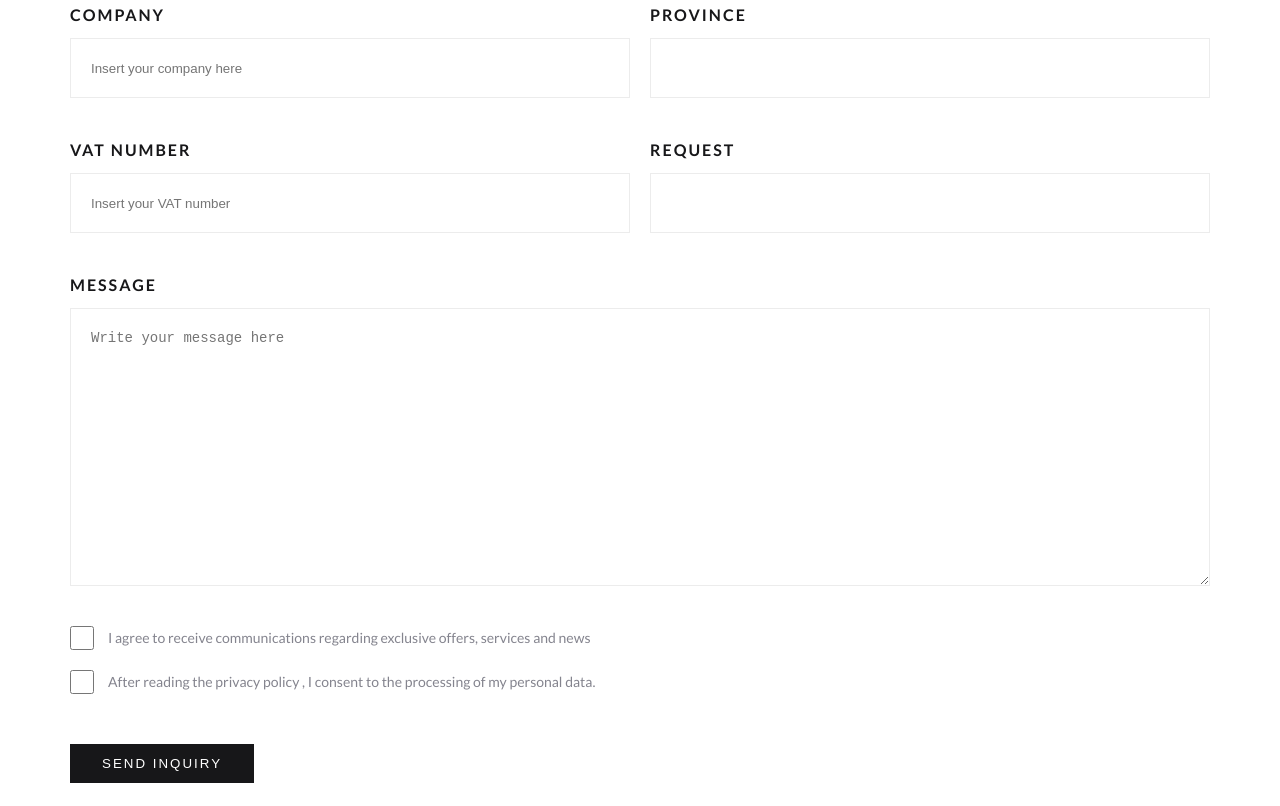
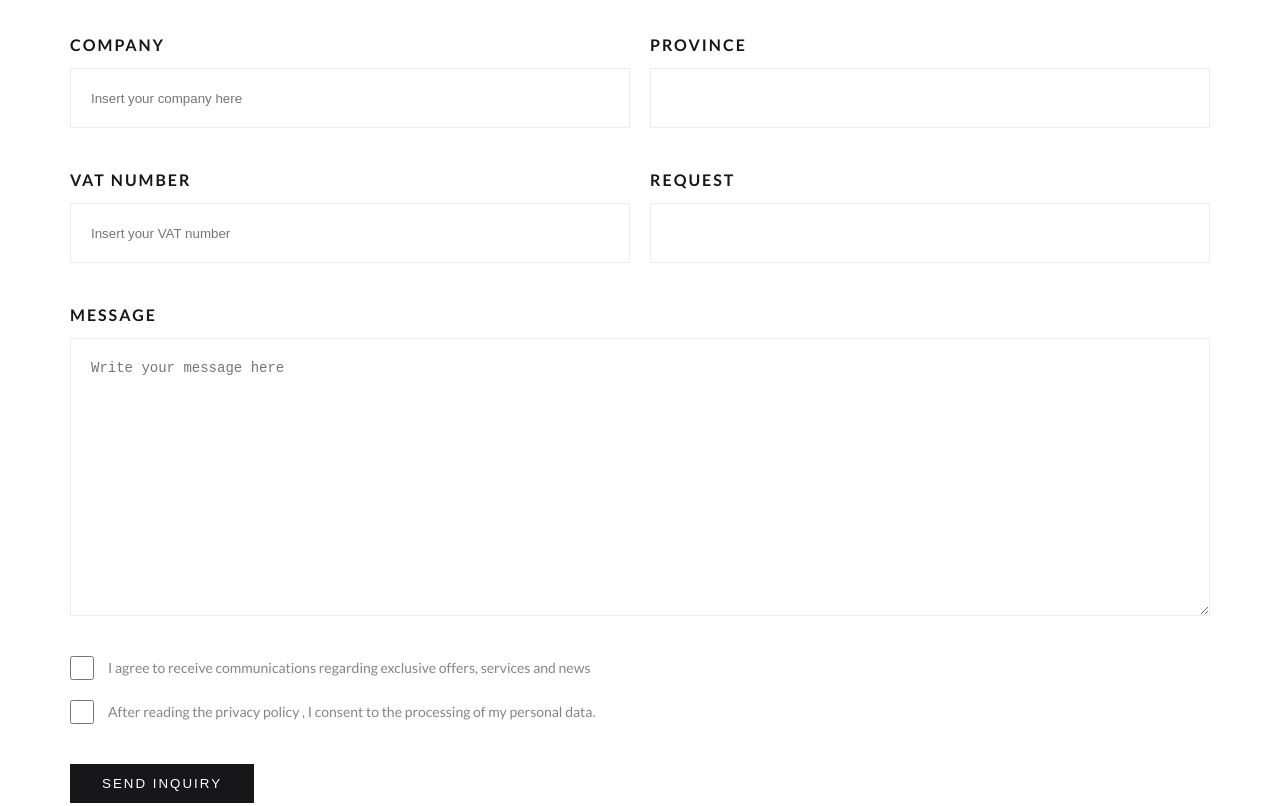
Before and after one commit to thinhblack2k/shopdercalonew, a plain HTML site: page about.html in a window 1280 px wide. Shown: the part 1000-1806 px from the top of the page. Drawn offline with Linux system fonts and the light colour scheme.

Commit message:
feat: cập nhật trang about us

```diff
--- a/assets/css/main.css
+++ b/assets/css/main.css
@@ -48,7 +48,6 @@ body {
 .heading {
     font-weight: 600;
     line-height: 1.5;
-    color: var(--black);
     letter-spacing: 2px;
     color: var(--black);
     margin: 0;
@@ -815,15 +814,15 @@ body {
 }
 
 .dealer form {
-    padding-top: calc(50px - 20px - var(--gutter));
+    margin-top: calc(50px - 20px - var(--gutter));
 }
 
 .dealer__lable {
     margin-bottom: 11px;
-    margin-top: calc(40px - var(--gutter) * 2);
 }
 
 .dealer__input {
+    margin-bottom: calc(40px - var(--gutter) * 2);
     border: solid 1px #ECECEC;
     background-color: var(--white);
     height: 60px;
@@ -833,8 +832,12 @@ body {
 .dearler__textarea {
     border: solid 1px #ECECEC;
     background-color: var(--white);
-    margin-bottom: 20px;
+    margin-bottom: calc(40px - var(--gutter) * 2);
     padding: 18px 20px;
+}
+
+.dealer__checkbox {
+    margin-bottom: calc(20px - var(--gutter) * 2);
 }
 
 .dealer__checkbox input {
@@ -851,7 +854,7 @@ body {
 }
 
 .dealer__btn {
-    margin-top: 40px;
+    margin-top: calc(40px - (20px - var(--gutter) * 2) - var(--gutter));
     background-color: var(--black);
     color: var(--white);
 }
@@ -1481,6 +1484,10 @@ body {
         order: 4;
     }
 
+    .dealer form {
+        margin-top: calc(100px - 20px - var(--gutter));
+    }
+
     .collection-product__items {
         width: 100%;
         grid-template-columns: repeat(4, 1fr);
```
